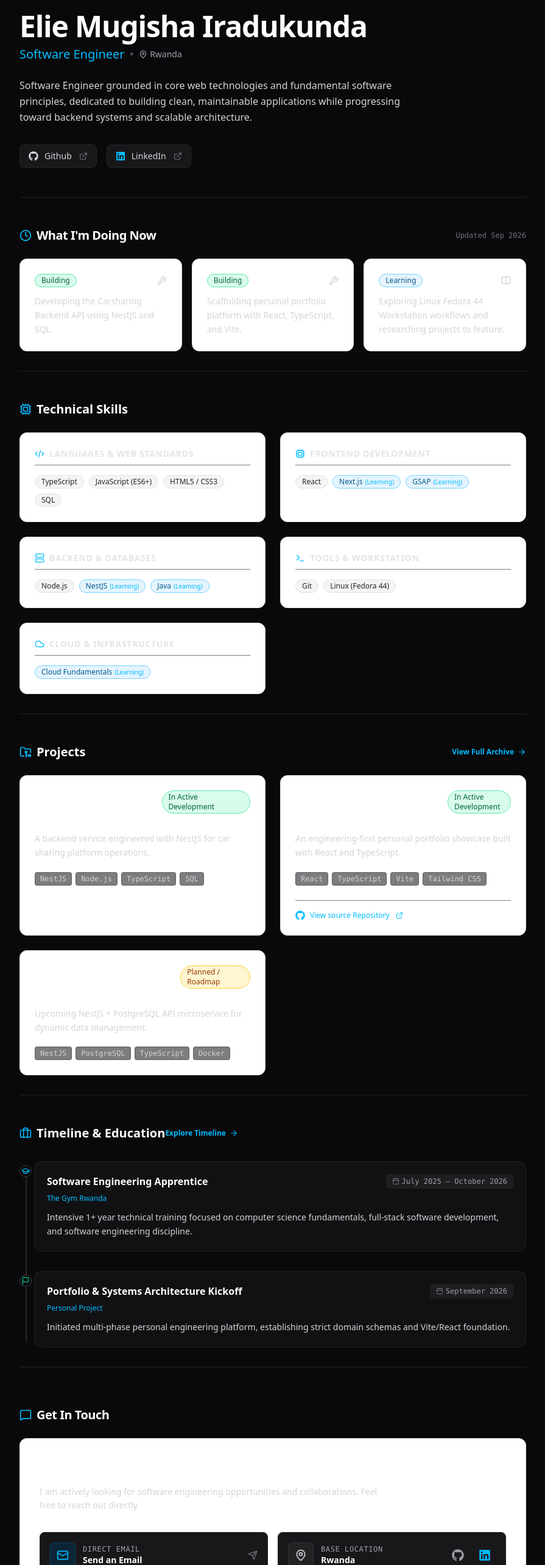
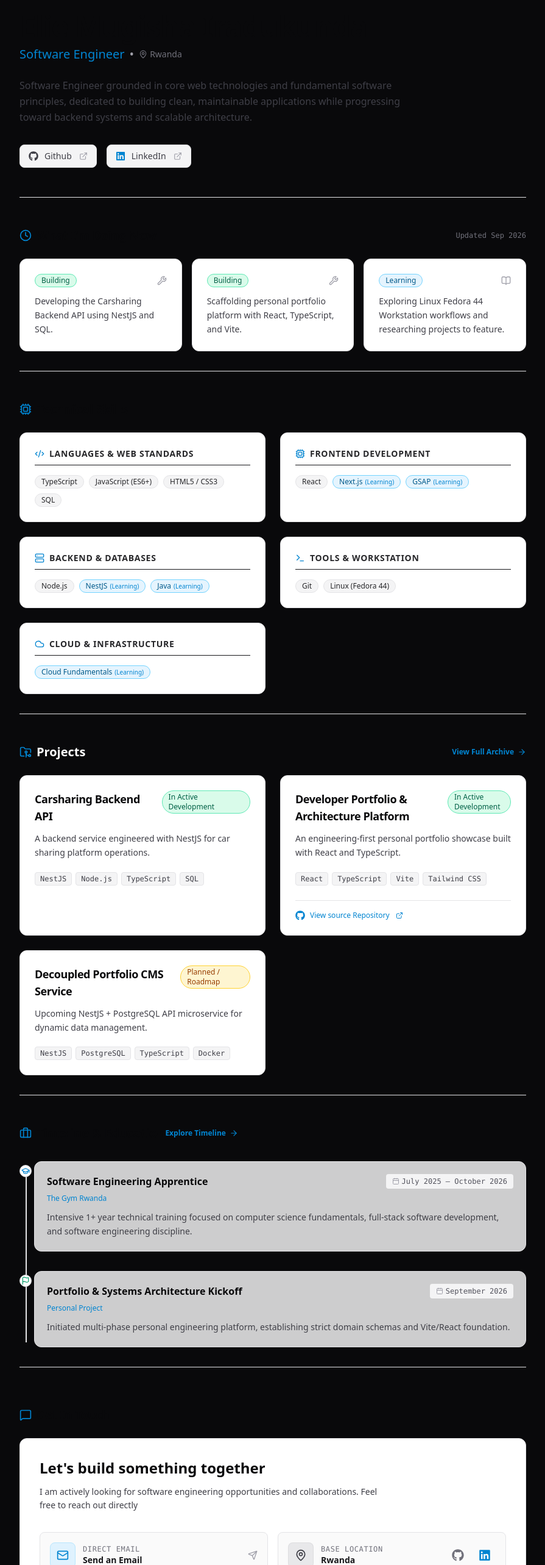
Before and after one commit to Elie-Mugisha/my-portfolio, a React (Vite) app: page / in a window 1280 px wide. Shown: the part 140-2706 px from the top of the page at 61% size, without its empty margins (192-1087 px from the left). Built offline with nearby package versions, Linux system fonts and the light colour scheme.

Commit message:
feat(ui): update section components with dual-theme Tailwind classes for light/dark mode

```diff
--- a/src/components/sections/ContactSection.tsx
+++ b/src/components/sections/ContactSection.tsx
@@ -7,42 +7,42 @@ export function ContactSection({ profile }: ContactSectionProps) {
   return (
     <section className="py-12">
       <div className="flex items-center gap-2 mb-6">
-        <MessageSquare className="w-5 h-5 text-sky-400" />
-        <h2 className="text-xl font-bold text-white tracking-tight">Get In Touch</h2>
+        <MessageSquare className="w-5 h-5 text-sky-600 dark:text-sky-400" />
+        <h2 className="text-xl font-bold text-zinc-950 dark:text-white tracking-tight">Get In Touch</h2>
       </div>
 
       <Card className="p-8 space-y-6">
         <div className="max-w-xl space-y-3">
-          <h3 className="text-2xl font-bold text-white">Let's build something together</h3>
-          <p className="text-sm text-zinc-300 leading-relaxed">
+          <h3 className="text-2xl font-bold text-zinc-950 dark:text-white">Let's build something together</h3>
+          <p className="text-sm text-zinc-700 dark:text-zinc-300 leading-relaxed">
             I am actively looking for software engineering opportunities and collaborations. Feel free to reach out directly
           </p>
         </div>
 
         <div className="grid gap-4 sm:grid-cols-2 pt-2">
           <a href="mailto:iradukunda2k26@gmail.com"
-            className="flex items-center gap-3 p-4 bg-zinc-900 border border-zinc-800 rounded-lg hover:border-sky-500/50 hover:bg-zinc-850 transition-all group"
+            className="flex items-center gap-3 p-4 bg-zinc-50 dark:bg-zinc-900 border border-zinc-200 dark:border-zinc-800 rounded-lg hover:border-sky-500/50 transition-all group"
           >
-            <div className="p-2.5 bg-sky-950/60 border border-sky-800/60 rounded-lg text-sky-400 group-hover:scale-105 transition-transform">
+            <div className="p-2.5 bg-sky-100 dark:bg-sky-950/60 border border-sky-200 dark:border-sky-800/60 rounded-lg text-sky-600 dark:text-sky-400 group-hover:scale-105 transition-transform">
               <Mail className="w-5 h-5" />
             </div>
             <div>
-              <p className="text-xs font-mono text-zinc-400 uppercase tracking-wider">Direct Email</p>
-              <p className="text-sm font-semibold text-white group-hover:text-sky-400 transition-colors">
+              <p className="text-xs font-mono text-zinc-500 dark:text-zinc-400 uppercase tracking-wider">Direct Email</p>
+              <p className="text-sm font-semibold text-zinc-900 dark:text-white group-hover:text-sky-600 dark:group-hover:text-sky-400 transition-colors">
                 Send an Email
               </p>
             </div>
-            <Send className="w-4 h-4 text-zinc-500 ml-auto group-hover:translate-x-0.5 transition-transform" />
+            <Send className="w-4 h-4 text-zinc-400 dark:text-zinc-500 ml-auto group-hover:translate-x-0.5 transition-transform" />
           </a>
 
-          <div className="flex items-center justify-between p-4 bg-zinc-900 border border-zinc-800 rounded-lg">
+          <div className="flex items-center justify-between p-4 bg-zinc-50 dark:bg-zinc-900 border border-zinc-200 dark:border-zinc-800 rounded-lg">
             <div className="flex items-center gap-3">
-              <div className="p-2.5 bg-zinc-800/80 border border-zinc-700/60 rounded-lg text-zinc-300">
+              <div className="p-2.5 bg-zinc-200/80 dark:bg-zinc-800/80 border border-zinc-300/60 dark:border-zinc-700/60 rounded-lg text-zinc-700 dark:text-zinc-300">
                 <MapPin className="w-5 h-5" />
               </div>
               <div>
-                <p className="text-xs font-mono text-zinc-400 uppercase tracking-wider">Base Location</p>
-                <p className="text-sm font-semibold text-white">{profile.location}</p>
+                <p className="text-xs font-mono text-zinc-500 dark:text-zinc-400 uppercase tracking-wider">Base Location</p>
+                <p className="text-sm font-semibold text-zinc-900 dark:text-white">{profile.location}</p>
               </div>
             </div>
 
@@ -57,11 +57,11 @@ export function ContactSection({ profile }: ContactSectionProps) {
                     href={link.url}
                     target="_blank"
                     rel="noopener noreferrer"
-                    className="p-2 text-zinc-400 hover:text-white transition-colors"
+                    className="p-2 text-zinc-500 dark:text-zinc-400 hover:text-zinc-900 dark:hover:text-white transition-colors"
                     title={link.platform}
                   >
                     {isGithub && <FaGithub className="w-5 h-5" />}
-                    {isLinkedin && <FaLinkedin className="w-5 h-5 text-sky-400" />}
+                    {isLinkedin && <FaLinkedin className="w-5 h-5 text-sky-600 dark:text-sky-400" />}
                   </a>
                 )
               })}
--- a/src/components/sections/ExperienceTimeline.tsx
+++ b/src/components/sections/ExperienceTimeline.tsx
@@ -6,53 +6,53 @@ export function ExperienceTimeline({ events }: ExperienceTimelineProps) {
   const getEventIcon = (type: string) => {
     switch (type) {
       case 'education':
-        return <GraduationCap className="w-3.5 h-3.5 text-sky-400" />
+        return <GraduationCap className="w-3.5 h-3.5 text-sky-600 dark:text-sky-400" />
       case 'milestone':
-        return <Flag className="w-3.5 h-3.5 text-emerald-400" />
+        return <Flag className="w-3.5 h-3.5 text-emerald-600 dark:text-emerald-400" />
       case 'experience':
       default:
-        return <Briefcase className="w-3.5 h-3.5 text-sky-400" />
+        return <Briefcase className="w-3.5 h-3.5 text-sky-600 dark:text-sky-400" />
     }
   };
 
   return (
-    <section className="py-8 border-b border-zinc-800/80">
+    <section className="py-8 border-b border-zinc-200 dark:border-zinc-800/80">
       <div className="flex items-center justify-beween mb-8">
         <div className="flex items-center gap-2">
-          <Briefcase className="w-5 h-5 text-sky-400" />
-          <h2 className="text-xl font-bold text-white tracking-light">Timeline & Education</h2>
+          <Briefcase className="w-5 h-5 text-sky-600 dark:text-sky-400" />
+          <h2 className="text-xl font-bold text-zinc-950 dark:text-white tracking-light">Timeline & Education</h2>
         </div>
 
         <Link
           to="/timeline"
-          className="inline-flex items-center gap-1.5 text-xs font-semibold text-sky-400 hover:text-sky-300 transition-colors group"
+          className="inline-flex items-center gap-1.5 text-xs font-semibold text-sky-600 dark:text-sky-400 hover:text-sky-500 dark:hover:text-sky-300 transition-colors group"
         >
           <span>Explore Timeline</span>
           <ArrowRight className="w-3.5 h-3.5 group-hover:translate-x-1 transition-transform" />
         </Link>
       </div>
 
-      <div className="relative pl-6 space-y-8 before:absolute before:left-2.5 before:top-2 before:bottom-2 before:w-0.5 before:bg-zinc-800">
+      <div className="relative pl-6 space-y-8 before:absolute before:left-2.5 before:top-2 before:bottom-2 before:w-0.5 before:bg-zinc-200 dark:before:bg-zinc-800">
         {events.map(event => (
           <div key={event.id} className="relative group">
-            <div className="absolute -left-6 top-1.5 flex items-center justify-center w-5 h-5 rounded-full bg-zinc-950 border border-zinc-700 group-hover:border-sky-400 transition-colors">
+            <div className="absolute -left-6 top-1.5 flex items-center justify-center w-5 h-5 rounded-full bg-white dark:bg-zinc-950 border border-zinc-300 dark:border-zinc-700 group-hover:border-sky-500 dark:group-hover:border-sky-400 transition-colors">
               {getEventIcon(event.type)}
             </div>
 
-            <div className="bg-zinc-900/60 border border-zinc-800/80 rounded-xl p-5 space-y-2 hover:border-zinc-700 transition-colors">
+            <div className="bg-white/80 dark:bg-zinc-900/60 border border-zinc-200 dark:border-zinc-800/80 rounded-xl p-5 space-y-2 hover:border-zinc-300 dark:hover:border-zinc-700 transition-colors">
               <div className="flex flex-wrap items-center justify-between gap-2">
-                <h3 className="text-base font-semibold text-white">{event.title}</h3>
-                <span className="inline-flex items-center gap-1 text-xs text-zinc-400 font-mono bg-zinc-800/60 px-2.5 py-1 rounded">
-                  <Calendar className="w-3 h-3 text-zinc-500" />
+                <h3 className="text-base font-semibold text-zinc-950 dark:text-white">{event.title}</h3>
+                <span className="inline-flex items-center gap-1 text-xs text-zinc-600 dark:text-zinc-400 font-mono bg-zinc-100 dark:bg-zinc-800/60 px-2.5 py-1 rounded">
+                  <Calendar className="w-3 h-3 text-zinc-400 dark:text-zinc-500" />
                   {event.date}
                 </span>
               </div>
 
-              <p className="text-xs font-medium text-sky-400">
+              <p className="text-xs font-medium text-sky-600 dark:text-sky-400">
                 {event.organization}
               </p>
 
-              <p className="text-sm text-zinc-300 leading-relaxed pt-1">
+              <p className="text-sm text-zinc-700 dark:text-zinc-300 leading-relaxed pt-1">
                 {event.description}
               </p>
             </div>
--- a/src/components/sections/Hero.tsx
+++ b/src/components/sections/Hero.tsx
@@ -5,7 +5,7 @@ import { FaGithub, FaLinkedin } from 'react-icons/fa6';
 
 export function Hero({ profile }: HeroProps) {
   return (
-    <section className="py-12 border-b border-zinc-800/80">
+    <section className="py-12 border-b border-zinc-200 dark:border-zinc-800/80 transition-colors">
       <div className="flex flex-col gap-6">
 
         {/* Availability Status Badge */}
@@ -19,13 +19,13 @@ export function Hero({ profile }: HeroProps) {
 
         {/*Name & Title*/}
         <div className="space-y-2">
-          <h1 className="text-4xl md:text-5xl font-bold tracking-tight text-white">
+          <h1 className="text-4xl md:text-5xl font-bold tracking-tight text-zinc-950 dark:text-white">
             {profile.name}
           </h1>
-          <p className="text-xl text-sky-400 font-medium flex items-center gap-2">
+          <p className="text-xl text-sky-600 dark:text-sky-400 font-medium flex items-center gap-2">
             {profile.title}
-            <span className="text-zinc-600">•</span>
-            <span className="text-sm text-zinc-400 font-normal flex items-center gap-1">
+            <span className="text-zinc-400 dark:text-zinc-600">•</span>
+            <span className="text-sm text-zinc-500 dark:text-zinc-400 font-normal flex items-center gap-1">
               <MapPin className="w-3.5 h-3.5" />
               {profile.location}
             </span>
@@ -33,7 +33,7 @@ export function Hero({ profile }: HeroProps) {
         </div>
 
         {/* Tagline */}
-        <p className="text-zinc-300 max-w-2xl text-base leading-relaxed">{profile.tagline}</p>
+        <p className="text-zinc-700 dark:text-zinc-300 max-w-2xl text-base leading-relaxed">{profile.tagline}</p>
 
         <div className="flex items-center gap-4 pt-2">
           {profile.socialLinks.map((link) => {
@@ -46,12 +46,12 @@ export function Hero({ profile }: HeroProps) {
                 href={link.url}
                 target="_blank"
                 rel="noopener noreferrer"
-                className="flex items-center gap-2.5 px-3.5 py-2 bg-zinc-900 border border-zinc-800 rounded-lg text-sm text-zinc-300 hover:text-white hover:border-zinc-700 transition-colors"
+                className="flex items-center gap-2.5 px-3.5 py-2 bg-zinc-100 dark:bg-zinc-900 border border-zinc-200 dark:border-zinc-800 rounded-lg text-sm text-zinc-700 dark:text-zinc-300 hover:text-zinc-950 dark:hover:text-white hover:border-zinc-300 dark:hover:border-zinc-700 transition-colors"
               >
-                {isGithub && <FaGithub className="w-4 h-4 text-zinc-300" />}
-                {isLinkedin && <FaLinkedin className="w-4 h-4 text-sky-400" />}
+                {isGithub && <FaGithub className="w-4 h-4 text-zinc-700 dark:text-zinc-300" />}
+                {isLinkedin && <FaLinkedin className="w-4 h-4 text-sky-600 dark:text-sky-400" />}
                 <span>{link.platform}</span>
-                <ExternalLink className="w-3.5 h-3.5 text-zinc-500 ml-0.5" />
+                <ExternalLink className="w-3.5 h-3.5 text-zinc-400 dark:text-zinc-500 ml-0.5" />
               </a>
             )
           })}
--- a/src/components/sections/NowWidget.tsx
+++ b/src/components/sections/NowWidget.tsx
@@ -18,11 +18,11 @@ export function NowWidget({ items }: NowWidgetProps) {
   };
 
   return (
-    <section className="py-8 border-b border-zinc-800/80">
+    <section className="py-8 border-b border-zinc-200 dark:border-zinc-800/80 transition-colors">
       <div className="flex items-center gap-2 mb-6">
-        <Clock className="w-5 h-5 text-sky-400" />
-        <h2 className="text-xl font-bold text-white tracking-tight">What I'm Doing Now</h2>
-        <span className="text-xs text-zinc-500 font-mono ml-auto">Updated Sep 2026</span>
+        <Clock className="w-5 h-5 text-sky-600 dark:text-sky-400" />
+        <h2 className="text-xl font-bold text-zinc-950 dark:text-white tracking-tight">What I'm Doing Now</h2>
+        <span className="text-xs text-zinc-500 dark:text-zinc-500 font-mono ml-auto">Updated Sep 2026</span>
       </div>
 
       <div className="grid gap-4 md:grid-cols-3">
@@ -34,9 +34,9 @@ export function NowWidget({ items }: NowWidgetProps) {
               <div className="space-y-3">
                 <div className="flex items-center justify-between">
                   <Badge variant={variant}>{label}</Badge>
-                  <Icon className="w-4 h-4 text-zinc-300" />
+                  <Icon className="w-4 h-4 text-zinc-400 dark:text-zinc-500" />
                 </div>
-                <p className="text-sm text-zinc-300 leading-relaxed">
+                <p className="text-sm text-zinc-700 dark:text-zinc-300 leading-relaxed">
                   {item.content}
                 </p>
               </div>
--- a/src/components/sections/ProjectsSection.tsx
+++ b/src/components/sections/ProjectsSection.tsx
@@ -19,16 +19,16 @@ export function ProjectsSection({ projects }: ProjectsSectionProps) {
   };
 
   return (
-    <section className="py-8 border-b border-zinc-800/80">
+    <section className="py-8 border-b border-zinc-200 dark:border-zinc-800/80 transition-colors">
       <div className="flex items-center justify-between mb-6">
         <div className="flex items-center gap-2">
-          <FolderGit2 className="w-5 h-5 text-sky-400" />
+          <FolderGit2 className="w-5 h-5 text-sky-600 dark:text-sky-400" />
           <h2 className="text-xl font-bold text-white tracking-light">Projects</h2>
         </div>
 
         <Link
           to="/projects"
-          className="inline-flex items-center gap-1.5 text-xs font-semibold text-sky-400 hover:text-sky-300 transition-colors group"
+          className="inline-flex items-center gap-1.5 text-xs font-semibold text-sky-600 dark:text-sky-400 hover:text-sky-500 dark:hover:text-sky-300 transition-colors group"
         >
           <span>View Full Archive</span>
           <ArrowRight className="w-3.5 h-3.5 group-hover:translate-x-1 transition-transform" />
@@ -40,28 +40,28 @@ export function ProjectsSection({ projects }: ProjectsSectionProps) {
           <Card key={project.id} className="flex flex-col justify-between space-y-6">
             <div className="space-y-3">
               <div className="flex items-start justify-between gap-2">
-                <h3 className="text-lg font-semibold text-white tracking-tight">{project.title}</h3>
+                <h3 className="text-lg font-semibold text-zinc-950 dark:text-white tracking-tight">{project.title}</h3>
                 {getStatusBadge(project.status)}
               </div>
 
-              <p className="text-sm text-zinc-300 leading-relaxed">
+              <p className="text-sm text-zinc-700 dark:text-zinc-300 leading-relaxed">
                 {project.summary}
               </p>
 
               <div className="flex flex-wrap gap-1.5 pt-2">
                 {project.techStack.map(tech => (
-                  <span key={tech} className="px-2 py-0.5 bg-zinc-800/60 border border-zinc-700/50 rounded text-xs text-zinc-300 font-mono">{tech}</span>
+                  <span key={tech} className="px-2 py-0.5 bg-zinc-100 dark:bg-zinc-800/60 border border-zinc-200 dark:border-zinc-700/50 rounded text-xs text-zinc-700 dark:text-zinc-300 font-mono">{tech}</span>
                 ))}
               </div>
             </div>
 
             {project.githubUrl && (
-              <div className="pt-4 border-t border-zinc-800/60 flex items-center">
+              <div className="pt-4 border-t border-zinc-200 dark:border-zinc-800/60 flex items-center">
                 <a
                   href={project.githubUrl}
                   target="_blank"
                   rel="noopener noreferrer"
-                  className="inline-flex items-center gap-2 text-xs font-medium text-sky-400 hover:text-sky-300 transition-colors"
+                  className="inline-flex items-center gap-2 text-xs font-medium text-sky-600 dark:text-sky-400 hover:text-sky-500 dark:hover:text-sky-300 transition-colors"
                 >
                   <FaGithub className="w-4 h-4" />
                   <span>View source Repository</span>
--- a/src/components/sections/SkillsSection.tsx
+++ b/src/components/sections/SkillsSection.tsx
@@ -13,10 +13,10 @@ export function SkillsSection({ skills }: SkillsSectionProps) {
   ];
 
   return (
-    <section className="py-8 border-b border-zinc-800/80">
+    <section className="py-8 border-b border-zinc-200 dark:border-zinc-800/80 transition-colors">
       <div className="flex items-center gap-2 mb-6">
-        <Cpu className="w-5 h-5 text-sky-400" />
-        <h2 className="text-xl font-bold text-white tracking-light">Technical Skills</h2>
+        <Cpu className="w-5 h-5 text-sky-600 dark:text-sky-400" />
+        <h2 className="text-xl font-bold text-zinc-950 dark:text-white tracking-light">Technical Skills</h2>
       </div>
 
       <div className="grid gap-6 md:grid-cols-2">
@@ -26,9 +26,9 @@ export function SkillsSection({ skills }: SkillsSectionProps) {
 
           return (
             <Card key={key} className="space-y-4">
-              <div className="flex items-center gap-2 pb-2 border-b border-zinc-800/60">
-                <Icon className="w-4 h-4 text-sky-400" />
-                <h3 className="text-sm font-semibold text-zinc-200 uppercase tracking-wider">{label}</h3>
+              <div className="flex items-center gap-2 pb-2 border-b broder-zinc-200/80 dark:border-zinc-800/60">
+                <Icon className="w-4 h-4 text-sky-600 dark:text-sky-400" />
+                <h3 className="text-sm font-semibold text-zinc-800 dark:text-zinc-200 uppercase tracking-wider">{label}</h3>
               </div>
 
               <div className="flex flex-wrap gap-2">
@@ -36,7 +36,7 @@ export function SkillsSection({ skills }: SkillsSectionProps) {
                   <Badge key={skill.id} variant={skill.level === 'active' ? 'default' : 'learning'}>
                     {skill.name}
                     {skill.level === 'learning' && (
-                      <span className="ml-1 text-[10px] text-sky-400 font-normal">(Learning)</span>
+                      <span className="ml-1 text-[10px] text-sky-600 dark:text-sky-400 font-normal">(Learning)</span>
                     )}
                   </Badge>
                 ))}
```
